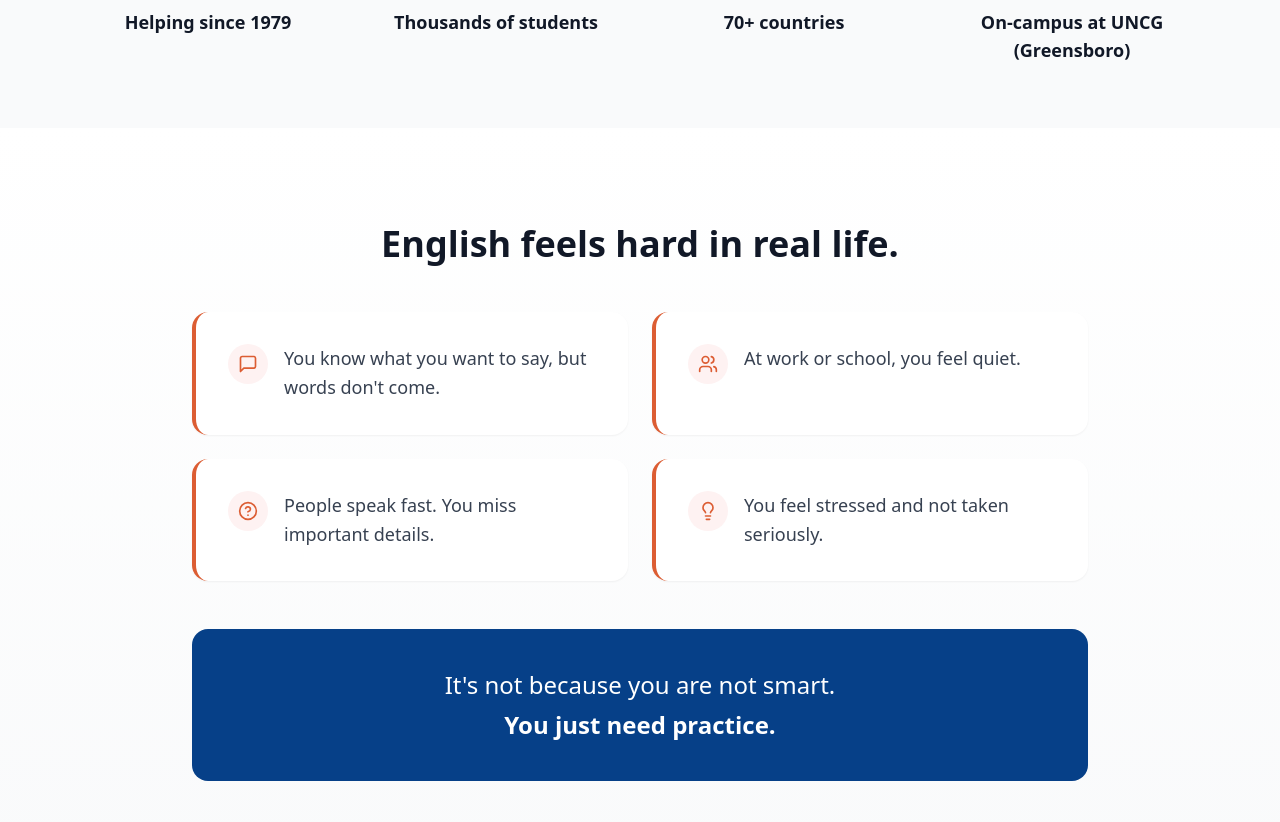
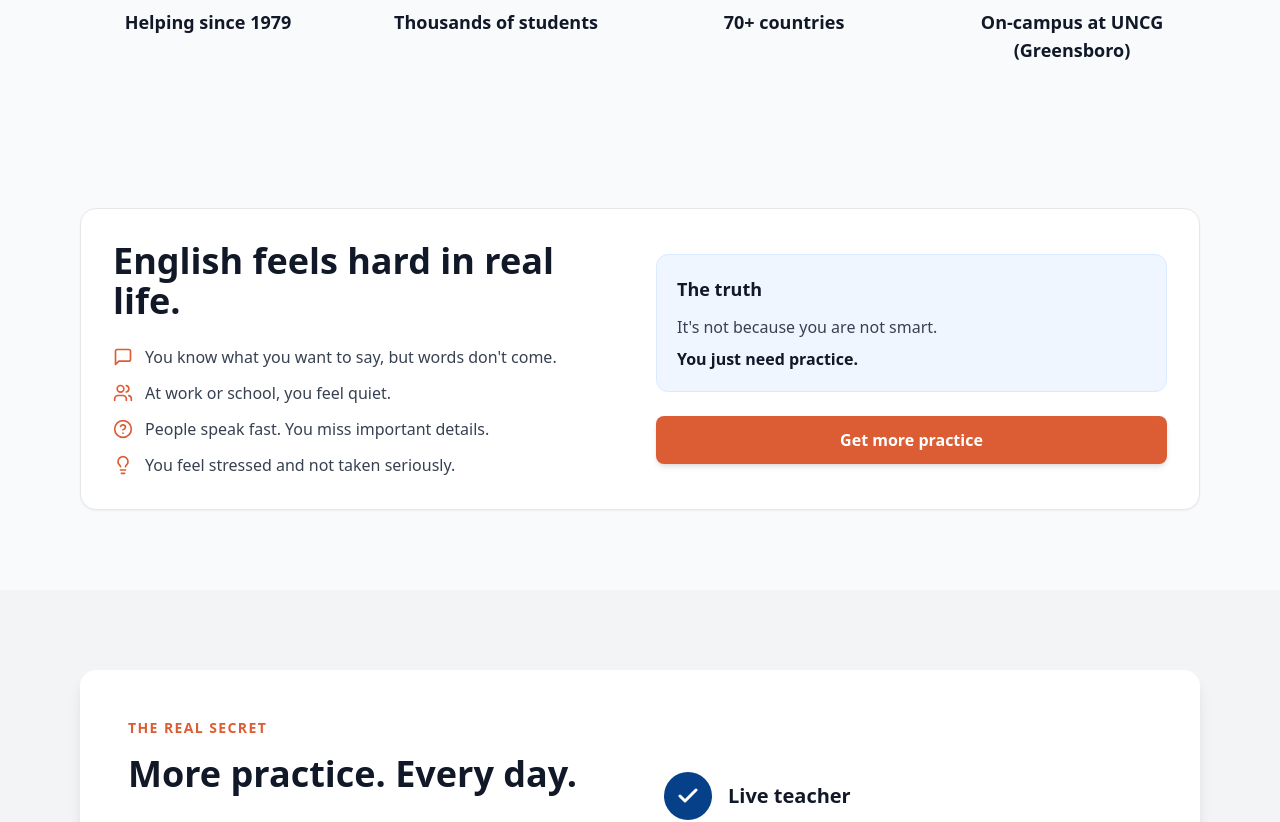
Before and after one commit to Qwixo/apply.INTERLINK.edu-28.8.2025-old-v1.1, a React (Vite) app: page /greensboro in a window 1280 px wide. Shown: the part 980-1802 px from the top of the page. Built offline with nearby package versions, Linux system fonts and the light colour scheme.

Commit message:
Updated GreensboroPage.tsx

```diff
--- a/src/pages/GreensboroPage.tsx
+++ b/src/pages/GreensboroPage.tsx
@@ -121,70 +121,58 @@ function GreensboroPage() {
       </section>
 
       {/* Section 3: Pain Block */}
-      <section className="bg-gradient-to-b from-white to-gray-50 py-16 md:py-24">
+      <section className="bg-gray-50 py-16 md:py-20">
         <div className="max-w-6xl mx-auto px-4">
-          <div className="max-w-4xl mx-auto">
-            <h2 className="text-3xl md:text-4xl font-bold text-gray-900 mb-12 text-center">
+          <div className="bg-white border border-gray-200 rounded-2xl shadow-sm p-6 md:p-8">
+            <div className="grid grid-cols-1 md:grid-cols-2 gap-8">
+              {/* Left Column */}
+              <div>
+                <h2 className="text-3xl md:text-4xl font-bold text-gray-900 mb-6">
                   English feels hard in real life.
                 </h2>
 
-            <div className="grid grid-cols-1 md:grid-cols-2 gap-6 mb-12">
-              {/* Card 1 */}
-              <div className="bg-white rounded-2xl p-8 shadow-sm hover:shadow-md transition-all border-l-4 border-[#dc5d33]">
-                <div className="flex items-start gap-4">
-                  <div className="w-10 h-10 rounded-full bg-red-50 flex items-center justify-center flex-shrink-0">
-                    <MessageSquare className="w-5 h-5 text-[#dc5d33]" />
-                  </div>
-                  <p className="text-lg text-gray-700 leading-relaxed">
-                    You know what you want to say, but words don't come.
-                  </p>
-                </div>
+                <div className="space-y-3">
+                  <div className="flex items-start gap-3">
+                    <MessageSquare className="w-5 h-5 text-[#dc5d33] flex-shrink-0 mt-0.5" />
+                    <p className="text-gray-700">You know what you want to say, but words don't come.</p>
                   </div>
 
-              {/* Card 2 */}
-              <div className="bg-white rounded-2xl p-8 shadow-sm hover:shadow-md transition-all border-l-4 border-[#dc5d33]">
-                <div className="flex items-start gap-4">
-                  <div className="w-10 h-10 rounded-full bg-red-50 flex items-center justify-center flex-shrink-0">
-                    <Users className="w-5 h-5 text-[#dc5d33]" />
-                  </div>
-                  <p className="text-lg text-gray-700 leading-relaxed">
-                    At work or school, you feel quiet.
-                  </p>
-                </div>
+                  <div className="flex items-start gap-3">
+                    <Users className="w-5 h-5 text-[#dc5d33] flex-shrink-0 mt-0.5" />
+                    <p className="text-gray-700">At work or school, you feel quiet.</p>
                   </div>
 
-              {/* Card 3 */}
-              <div className="bg-white rounded-2xl p-8 shadow-sm hover:shadow-md transition-all border-l-4 border-[#dc5d33]">
-                <div className="flex items-start gap-4">
-                  <div className="w-10 h-10 rounded-full bg-red-50 flex items-center justify-center flex-shrink-0">
-                    <HelpCircle className="w-5 h-5 text-[#dc5d33]" />
-                  </div>
-                  <p className="text-lg text-gray-700 leading-relaxed">
-                    People speak fast. You miss important details.
-                  </p>
-                </div>
+                  <div className="flex items-start gap-3">
+                    <HelpCircle className="w-5 h-5 text-[#dc5d33] flex-shrink-0 mt-0.5" />
+                    <p className="text-gray-700">People speak fast. You miss important details.</p>
                   </div>
 
-              {/* Card 4 */}
-              <div className="bg-white rounded-2xl p-8 shadow-sm hover:shadow-md transition-all border-l-4 border-[#dc5d33]">
-                <div className="flex items-start gap-4">
-                  <div className="w-10 h-10 rounded-full bg-red-50 flex items-center justify-center flex-shrink-0">
-                    <Lightbulb className="w-5 h-5 text-[#dc5d33]" />
-                  </div>
-                  <p className="text-lg text-gray-700 leading-relaxed">
-                    You feel stressed and not taken seriously.
-                  </p>
+                  <div className="flex items-start gap-3">
+                    <Lightbulb className="w-5 h-5 text-[#dc5d33] flex-shrink-0 mt-0.5" />
+                    <p className="text-gray-700">You feel stressed and not taken seriously.</p>
                   </div>
                 </div>
               </div>
 
-            <div className="text-center bg-[#064088] rounded-2xl p-8 md:p-10">
-              <p className="text-xl md:text-2xl text-white font-medium">
+              {/* Right Column */}
+              <div className="flex flex-col justify-center">
+                <div className="bg-blue-50 border border-blue-100 rounded-xl p-5 mb-6">
+                  <h3 className="text-lg font-bold text-gray-900 mb-3">The truth</h3>
+                  <p className="text-base text-gray-700">
                     It's not because you are not smart.
                   </p>
-              <p className="text-xl md:text-2xl text-white font-bold mt-2">
+                  <p className="text-base font-semibold text-gray-900 mt-2">
                     You just need practice.
                   </p>
+                </div>
+
+                <button
+                  onClick={scrollToApply}
+                  className="bg-[#dc5d33] text-white font-bold text-base px-6 py-3 rounded-lg shadow-md hover:bg-[#c24e2b] transition-all duration-300 hover:shadow-lg"
+                >
+                  Get more practice
+                </button>
+              </div>
             </div>
           </div>
         </div>
```
Lines whose indentation alone changed are shown as unchanged.
